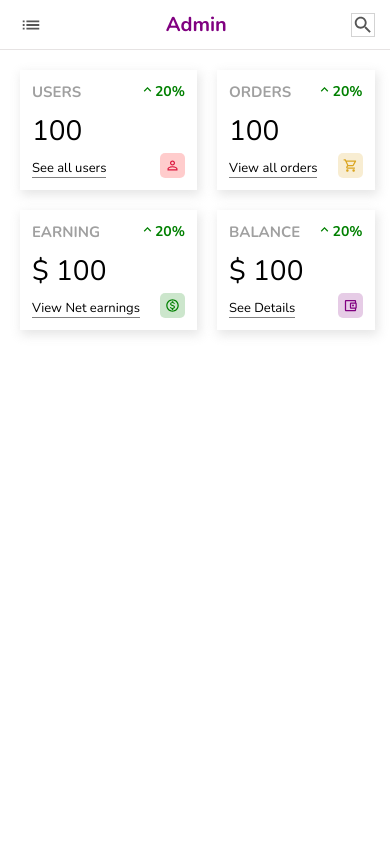
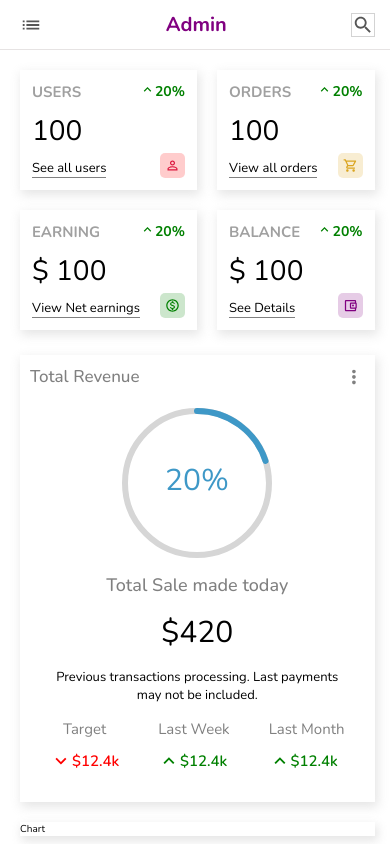
Before and after one commit to AnkanDas98/react-admin-pannel, a React (Create React App) app: page / in a window 390 px wide. Built offline with nearby package versions, Linux system fonts and the light colour scheme.

Commit message:
Added feature component and fixed responsive sidenav

```diff
--- a/package.json
+++ b/package.json
@@ -12,6 +12,7 @@
     "@testing-library/react": "^13.3.0",
     "@testing-library/user-event": "^13.5.0",
     "react": "^18.2.0",
+    "react-circular-progressbar": "^2.1.0",
     "react-dom": "^18.2.0",
     "react-redux": "^8.0.2",
     "react-router-dom": "^6.3.0",
--- /dev/null
+++ b/src/pages/components/chart/Chart.jsx
@@ -0,0 +1,9 @@
+import React from "react";
+
+import "./chart.scss";
+
+const Chart = () => {
+  return <div className="chart">Chart</div>;
+};
+
+export default Chart;
--- /dev/null
+++ b/src/pages/components/chart/chart.scss
@@ -0,0 +1,5 @@
+.chart{
+    flex: 4;
+    -webkit-box-shadow: 2px 4px 10px 1px rgba(0, 0, 0, 0.47);
+    box-shadow: 2px 4px 10px 1px rgba(201, 201, 201, 0.47);
+}
--- /dev/null
+++ b/src/pages/components/featured/Featured.jsx
@@ -0,0 +1,57 @@
+import React from "react";
+
+import MoreVertIcon from "@mui/icons-material/MoreVert";
+import { CircularProgressbar } from "react-circular-progressbar";
+
+import "./featured.scss";
+import "react-circular-progressbar/dist/styles.css";
+import { KeyboardArrowDown, KeyboardArrowUp } from "@mui/icons-material";
+
+const Featured = () => {
+  return (
+    <div className="featured">
+      <div className="top">
+        <div className="title">Total Revenue</div>
+        <MoreVertIcon fontSize="large" className="icon" />
+      </div>
+      <div className="bottom">
+        <div className="featuredChart">
+          <CircularProgressbar strokeWidth={4} value={20} text="20%" />
+        </div>
+        <p className="title">Total Sale made today</p>
+        <p className="amount">$420</p>
+        <p className="desc">
+          Previous transactions processing. Last payments may not be included.
+        </p>
+        <div className="summary">
+          <div className="item">
+            <div className="itemTitle">Target</div>
+            <div className="itemResult negative">
+              <KeyboardArrowDown fontSize="large" />
+
+              <div className="resultAmount">$12.4k</div>
+            </div>
+          </div>
+          <div className="item">
+            <div className="itemTitle">Last Week</div>
+            <div className="itemResult positive">
+              <KeyboardArrowUp fontSize="large" />
+
+              <div className="resultAmount">$12.4k</div>
+            </div>
+          </div>
+          <div className="item">
+            <div className="itemTitle">Last Month</div>
+            <div className="itemResult positive">
+              <KeyboardArrowUp fontSize="large" />
+
+              <div className="resultAmount">$12.4k</div>
+            </div>
+          </div>
+        </div>
+      </div>
+    </div>
+  );
+};
+
+export default Featured;
--- /dev/null
+++ b/src/pages/components/featured/featured.scss
@@ -0,0 +1,88 @@
+.featured{
+   flex: 2;
+   -webkit-box-shadow: 2px 4px 10px 1px rgba(0, 0, 0, 0.47);
+   box-shadow: 2px 4px 10px 1px rgba(201, 201, 201, 0.47);
+   padding: 1rem;
+
+   .top{
+    display: flex;
+    align-items: center;
+    justify-content: space-between;
+    color: gray;
+
+    .title{
+        font-size: 1.7rem;
+        font-weight: 500;
+    }
+
+    .icon{
+        cursor: pointer;
+    }
+   }
+
+   .bottom{
+    padding: 2rem;
+    display: flex;
+    flex-direction: column;
+    align-items: center;
+    justify-content: center;
+    gap: 1.5rem;
+
+    .featuredChart {
+        width: 15rem;
+        height: 15rem;
+    }
+    .title{
+        font-weight: 500;
+        color: gray;
+        font-size: 1.8rem;
+    }
+    .amount{
+        font-size: 3rem;
+    }
+
+    .desc{
+        font-size: 1.3rem;
+        font-weight: 300;
+        text-align: center;
+    }
+
+    .summary{
+        width: 100%;
+        display: flex;
+        align-items: center;
+        justify-content: space-between;
+
+        .item{
+            text-align: center;
+
+            .itemTitle{
+                font-size: 1.5rem;
+                color: gray;
+            }
+
+            .itemResult{
+                display: flex;
+                align-items: center;
+                margin-top: 1.1rem;
+                font-size: 1.5rem;
+                font-weight: 600;
+
+                &.positive{
+                    color: green
+                }
+
+                &.negative{
+                    color: red
+                }
+            }
+        }
+    }
+   }
+}
+
+@media(max-width:68em){
+    .featured{
+        flex: 3;
+    }
+}
--- a/src/pages/components/navbar/navbar.scss
+++ b/src/pages/components/navbar/navbar.scss
@@ -144,6 +144,7 @@
 
     .mobile{
         display: flex;
+        width: 100%;
         align-items: center;
         justify-content: space-between;
         padding: 2rem;
@@ -183,7 +184,7 @@
 
         .mobile-nav{
             width: 50vw;
-            height: 100vh;
+            height: 100%;
             backdrop-filter: blur(10px);
             background-color: rgba(25, 24, 24, 0.937);
             position: fixed;
--- a/src/pages/components/widget/widget.scss
+++ b/src/pages/components/widget/widget.scss
@@ -27,6 +27,7 @@
         width: max-content;
         font-size: 1.3rem;
         border-bottom: 1px solid gray;
+        cursor: pointer;
     }
 
     .percentage{
--- a/src/pages/home/Home.jsx
+++ b/src/pages/home/Home.jsx
@@ -1,5 +1,10 @@
 import React from "react";
+import { useDispatch, useSelector } from "react-redux";
 
+import { hide_sidebar } from "../../reducers/sidebarReducer";
+
+import Chart from "../components/chart/Chart";
+import Featured from "../components/featured/Featured";
 import Navbar from "../components/navbar/Navbar";
 import Sidebar from "../components/sidebar/Sidebar";
 import Widget from "../components/widget/Widget";
@@ -7,17 +12,31 @@ import Widget from "../components/widget/Widget";
 import "./home.scss";
 
 const Home = () => {
+  const dispatch = useDispatch();
+
+  const { showSidebar } = useSelector((state) => state.sidebar);
+
+  const handleSidebar = () => {
+    dispatch(hide_sidebar());
+  };
+
   return (
     <div className="home">
       <Sidebar />
       <div className="homeContainer">
         <Navbar />
+        <main onClick={showSidebar ? handleSidebar : undefined}>
           <div className="widgets">
             <Widget type="users" />
             <Widget type="orders" />
             <Widget type="earning" />
             <Widget type="balance" />
           </div>
+          <div className="charts">
+            <Featured />
+            <Chart />
+          </div>
+        </main>
       </div>
     </div>
   );
--- a/src/pages/home/home.scss
+++ b/src/pages/home/home.scss
@@ -4,28 +4,43 @@
   .homeContainer{
     flex: 6;
 
-    .widgets{
+    main{
+    .widgets, .charts{
       width: 100%;
       display: flex;
       padding: 2rem;
       gap: 2rem;
     }
+
+    .charts{
+      padding: 5px 20px;
+    }
+
+  }
   }
 
 }
+
 
 @media(max-width:46em){
   .home{
 
     .homeContainer{
 
+      main {
       .widgets{
         width: 100%;
         display: grid;
         grid-template-columns: 1fr 1fr;
-        padding: 2rem;
         gap: 2rem;
       }
+
+      .charts{
+        width: 100%;
+        display: flex;
+        flex-direction: column;
+      }
+    }
     }
 
   }
```
Also changed, not shown: 1 other file (tests, documents, lock files or other folders). Lines whose indentation alone changed are shown as unchanged.
